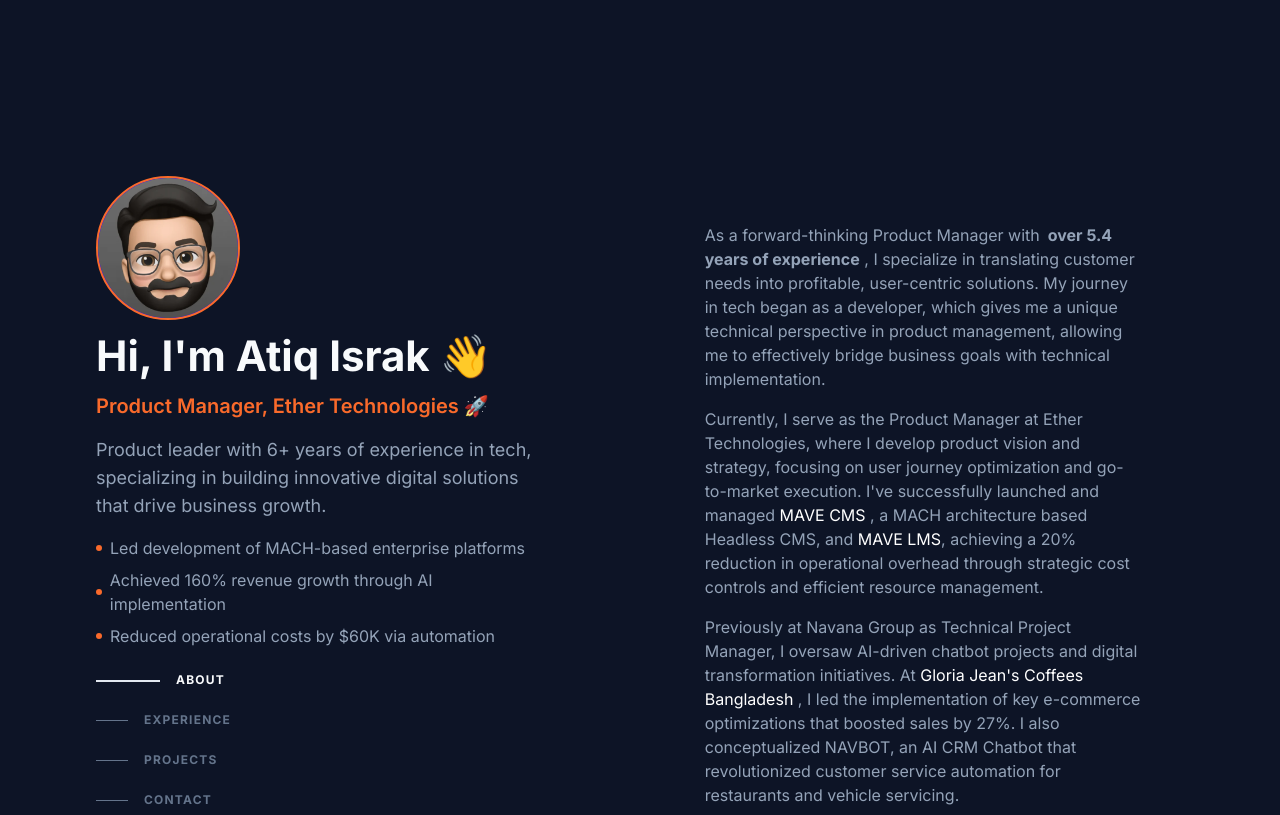
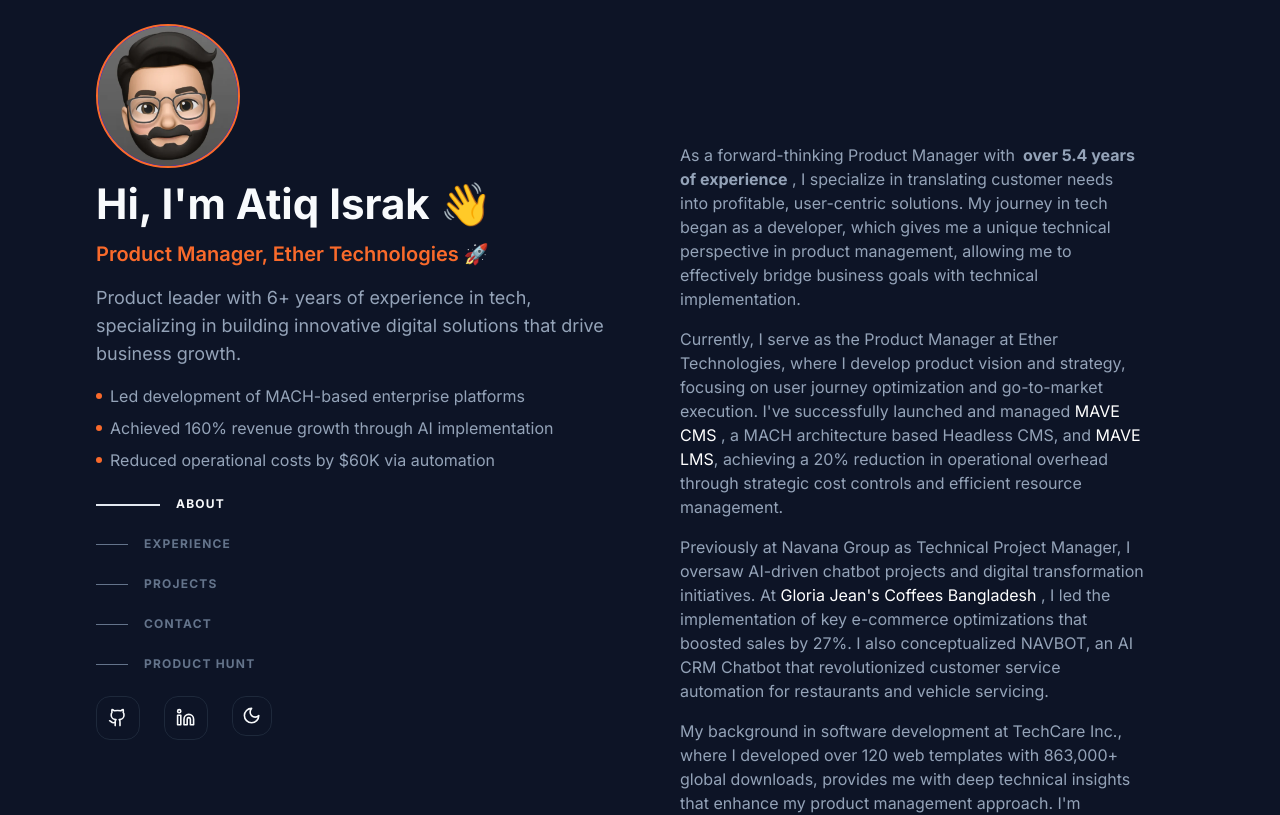
Before and after one commit to atiqisrak/atiqisrak-portfolio, a Next.js app: page / in a window 1280 px wide. Shown: the top 815 px of the page. Built offline with nearby package versions, Linux system fonts and the light colour scheme.

Commit message:
fixed left panel scroll

```diff
--- a/app/page.tsx
+++ b/app/page.tsx
@@ -32,12 +32,12 @@
   return (
     <div className="relative min-h-screen bg-background">
       <div ref={auraRef} className="mouse-aura" />
-      <div className="mx-auto max-w-screen-xl px-4 py-8 md:px-8 md:py-12 lg:px-12 lg:py-16 xl:px-24 xl:py-20">
+      <div className="mx-auto max-w-screen-xl px-4 py-8 md:px-8 md:py-12 lg:px-12 lg:py-16 xl:px-24 lg:pt-0 xl:pt-0">
         <div className="lg:flex lg:justify-between lg:gap-8 xl:gap-12">
-          <div className="lg:w-1/2 lg:sticky lg:top-0 lg:h-screen lg:overflow-y-auto lg:pr-4 xl:pr-8">
+          <div className="lg:w-1/2 lg:fixed lg:top-0 lg:h-screen lg:pr-4 xl:pr-8 lg:pt-0">
             <Nav />
           </div>
-          <main className="lg:w-1/2 flex flex-col pt-6 lg:pt-24 gap-6 lg:gap-8">
+          <main className="lg:w-1/2 lg:ml-[50%] flex flex-col pt-6 lg:pt-24 gap-6 lg:gap-8">
             <About />
             <ExpCard />
             <Projects />
--- a/components/Nav.tsx
+++ b/components/Nav.tsx
@@ -62,7 +62,7 @@
   };
 
   return (
-    <header className="lg:flex lg:flex-col lg:py-24 flex flex-col lg:gap-6 gap-4">
+    <header className="lg:flex lg:flex-col lg:pt-6 lg:pb-24 lg:pr-6 flex flex-col lg:gap-6 gap-4">
       <div className="flex flex-col gap-4 lg:pr-8 xl:pr-12 mt-6 lg:mt-0 px-4 lg:px-0">
         <div className="w-full flex lg:items-center lg:justify-start">
           <Avatar className="w-20 h-20 lg:w-28 lg:h-28 xl:w-36 xl:h-36 border-2 border-primary bg-secondary">
```
